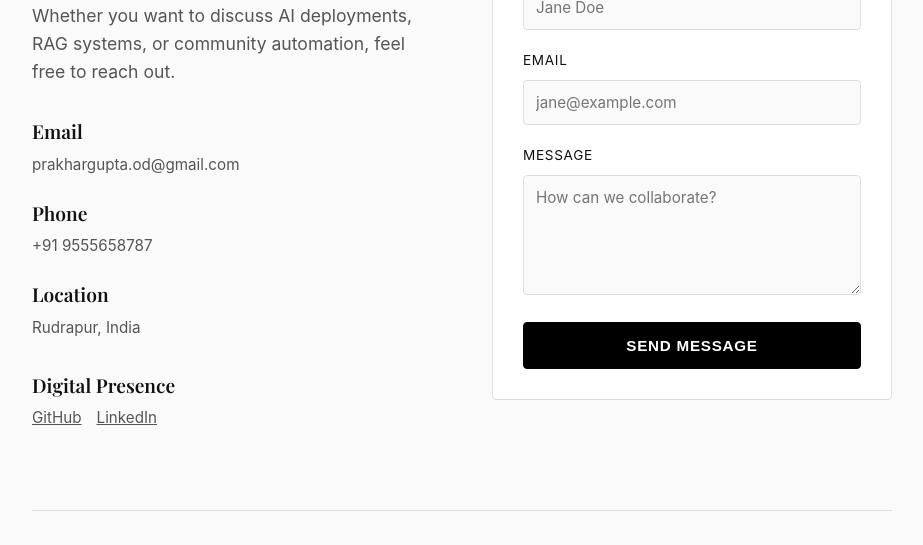
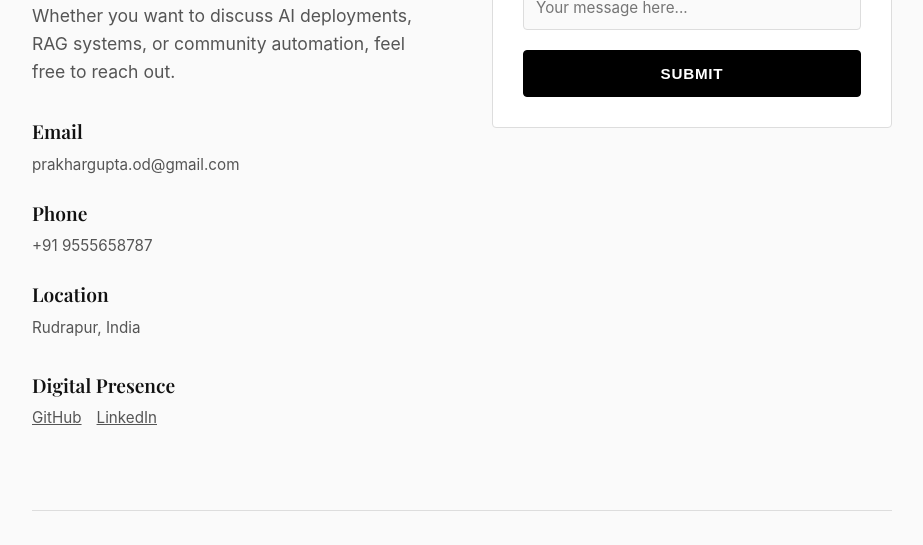
Before and after one commit to PrakharGuptaOD/prakharguptaod.github.io, a plain HTML site: page contact.html in a window 1280 px wide. Shown: the part 215-760 px from the top of the page, without its empty margins (178-1101 px from the left). Drawn offline with nearby package versions, Linux system fonts and the light colour scheme; a web font is replaced by a local one.

Commit message:
Update contact form to submit to Google Forms

```diff
--- a/contact.html
+++ b/contact.html
@@ -163,11 +163,6 @@
             background-color: #fff;
         }
 
-        .form-group textarea {
-            resize: vertical;
-            min-height: 120px;
-        }
-
         .btn-submit {
             display: inline-block;
             width: 100%;
@@ -186,6 +181,15 @@
 
         .btn-submit:hover {
             opacity: 0.85;
+        }
+
+        .success-message {
+            display: none;
+            margin-top: 15px;
+            font-size: 0.9rem;
+            color: #27ae60;
+            font-weight: 600;
+            text-align: center;
         }
 
         /* Footer */
@@ -280,24 +284,18 @@
         </div>
 
         <div class="contact-form-container">
-            <form class="contact-form" action="#" method="POST">
+            <form class="contact-form" action="https://docs.google.com/forms/d/e/1FAIpQLSdnFVNtsmcTibSbo4zrqI7915ff68Vc16GpESu_68plFYEfvw/formResponse" method="POST" target="hidden_iframe" onsubmit="document.getElementById('success-msg').style.display='block';">
+
                 <div class="form-group">
-                    <label for="name">Name</label>
-                    <input type="text" id="name" name="name" required placeholder="Jane Doe">
+                    <label for="name">Message</label>
+                    <input type="text" id="name" name="entry.1934216261" required placeholder="Your message here...">
                 </div>
 
-                <div class="form-group">
-                    <label for="email">Email</label>
-                    <input type="email" id="email" name="email" required placeholder="jane@example.com">
-                </div>
+                <button type="submit" class="btn-submit">Submit</button>
+                <div id="success-msg" class="success-message">Message sent successfully!</div>
+            </form>
 
-                <div class="form-group">
-                    <label for="message">Message</label>
-                    <textarea id="message" name="message" required placeholder="How can we collaborate?"></textarea>
-                </div>
-
-                <button type="submit" class="btn-submit">Send Message</button>
-            </form>
+            <iframe name="hidden_iframe" style="display:none;"></iframe>
         </div>
     </main>
 
```
